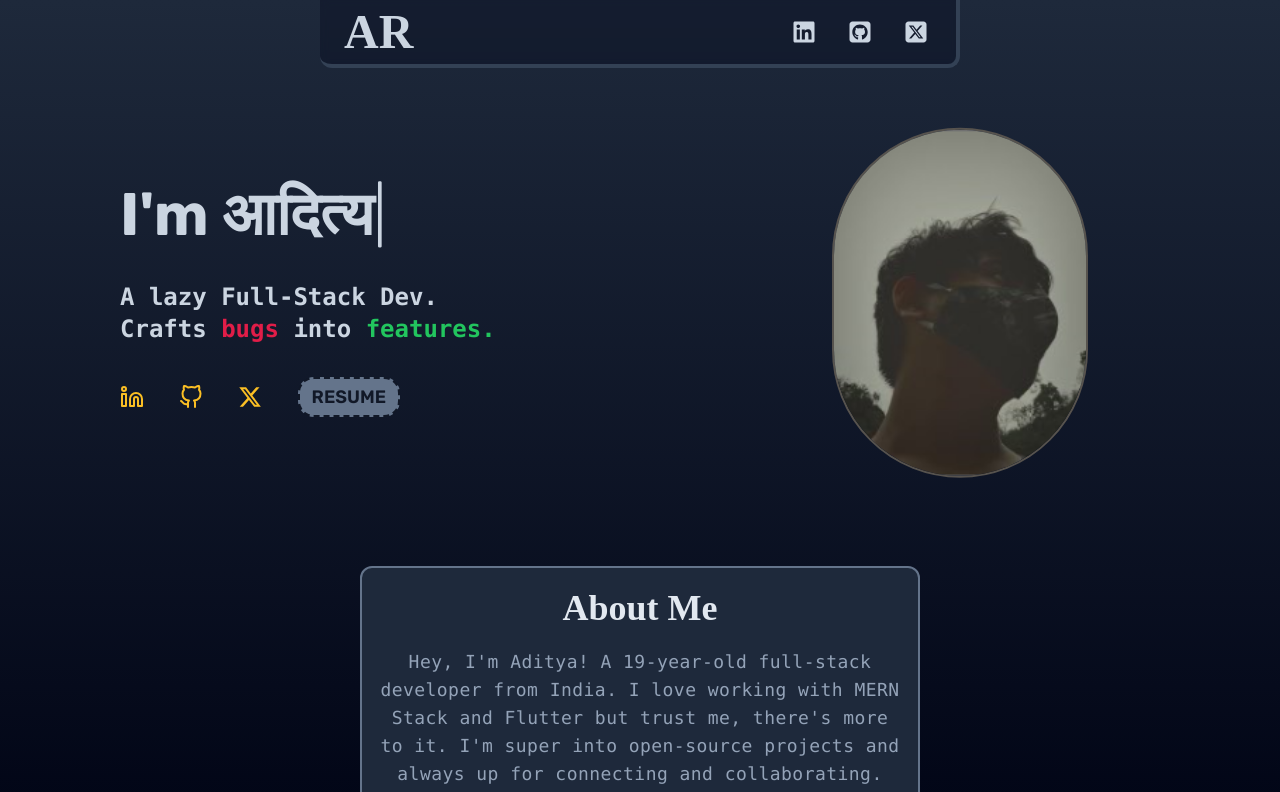
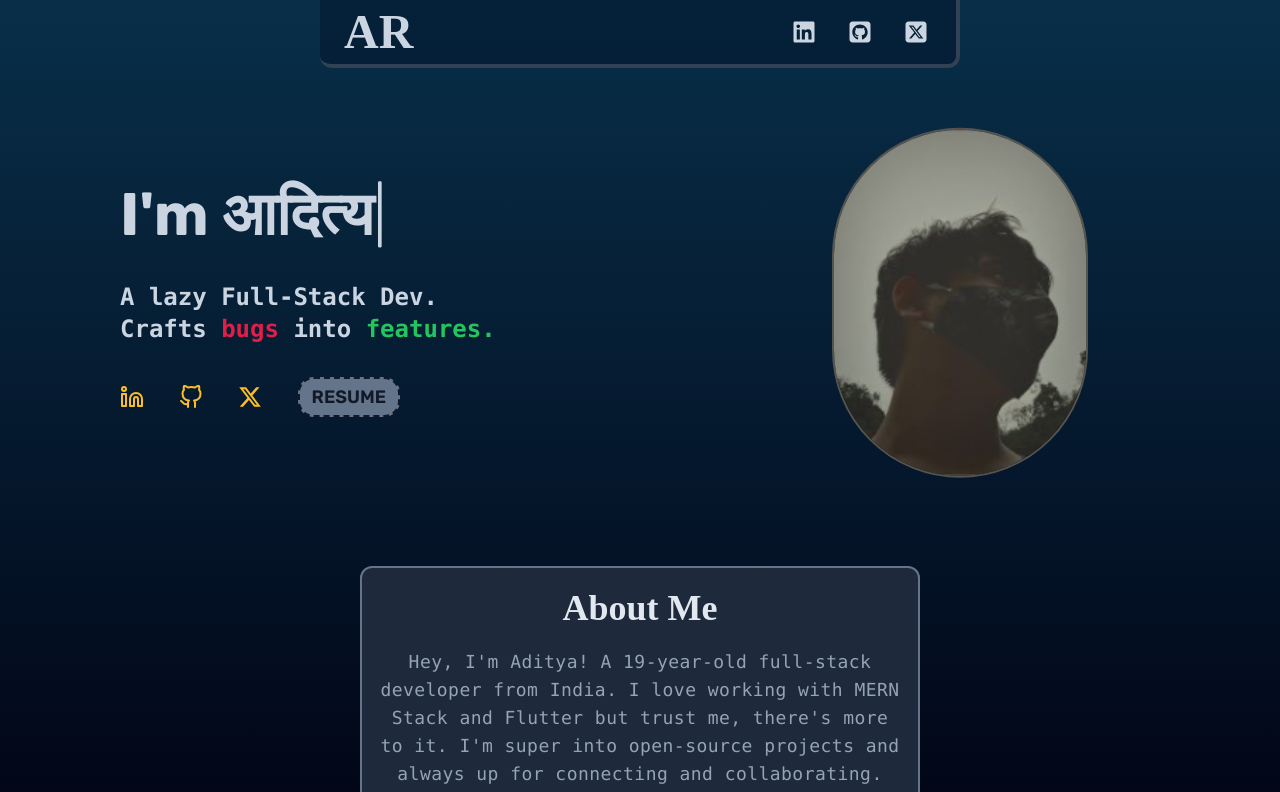
Before and after one commit to adityarawat45/My_Portfolio, a React (Vite) app: page / in a window 1280 px wide. Shown: the top 792 px of the page. Built offline with nearby package versions, Linux system fonts and the light colour scheme; a web font is replaced by a local one.

Commit message:
Changed the background a bit

```diff
--- a/src/App.jsx
+++ b/src/App.jsx
@@ -10,7 +10,7 @@ import Projects from "./components/Projects"
 function App() {
   return <div className="overflow-x-hidden overflow-y-hidden text-neutral-300 antialiased  slec selction:bg-gray-400 selection:text-bg-gray" >
     <div className="fixed top-0 -z-20 h-screen w-full">
-      <div className="h-screen w-screen inset-0 bg-gradient-to-t from-slate-950 to-slate-800"></div>
+      <div className="h-screen w-screen inset-0 bg-gradient-to-t from-slate-950 to-sky-950"></div>
     </div>
     <div className="hidden md:block lg:block mb-32"><Nav></Nav></div>
     <div className="block md:hidden lg:hidden mb-20"><SmallNav></SmallNav></div>
--- a/src/components/Work.jsx
+++ b/src/components/Work.jsx
@@ -27,7 +27,7 @@ const WorkTemplate = ({profile,org,Location,start,end,pointOne,pointTwo,pointThr
       whileTap={{scale: 1.05}}
       animate={isInView ? { opacity: 1, y: 0, scale: 1 } : {}}
       transition={{ duration: 0.7, bounce: 0.3, type: 'spring' }}
-     className="flex shadow-xl flex-col justify-center w-full cursor-pointer md:w-3/4 border-r-2 border-b-2 border-l-2 border-t-2 rounded-b-xl rounded-t-xl border-slate-500 bg-slate-800 ">
+     className="flex shadow-xl flex-col justify-center w-full backdrop-blur-lg cursor-pointer md:w-3/4 border-r-2 border-b-2 border-l-2 border-t-2 rounded-b-xl rounded-t-xl border-slate-500 bg-slate-800 ">
     <div className='flex flex-row justify-between items-end'>
     <div>
     <div className="text-xl md:text-4xl font-mono mt-4 md:mt-5 ml-4 md:ml-5  text-left font-bold text-fuchsia-400">{profile}</div>
```
